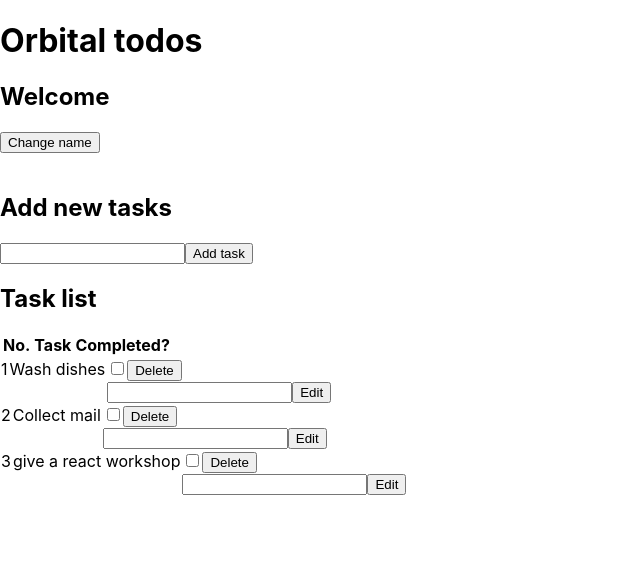
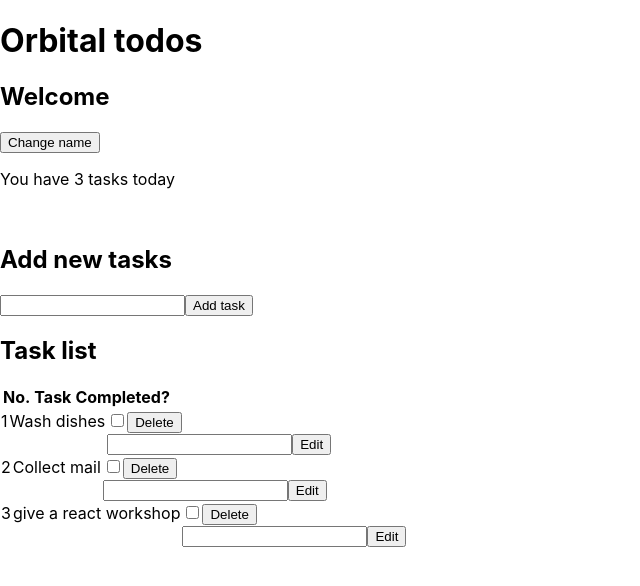
Before and after one commit to Vangmay/React-workshop, a React (Create React App) app: page / in a window 1280 px wide. Shown: the top 586 px of the page, without its empty margins (0-640 px from the left). Built offline with nearby package versions, Linux system fonts and the light colour scheme.

Commit message:
Ex6
Lifting up state

```diff
--- a/src/App.js
+++ b/src/App.js
@@ -3,14 +3,17 @@ import { useState } from "react";
 import WelcomeBanner from "./Components/WelcomeBanner";
 import TaskManager from "./Components/TaskManager";
 
+const defaultTasks = ["Wash dishes", "Collect mail", "give a react workshop"];
+
 function App() {
   const [name, setName] = useState("");
+  const [tasks, setTasks] = useState(defaultTasks);
 
   return (
     <>
-      <WelcomeBanner />
+      <WelcomeBanner numTasks={tasks.length} />
       <br />
-      <TaskManager />
+      <TaskManager tasks={tasks} setTasks={setTasks} />
     </>
   );
 }
--- a/src/Components/TaskManager.js
+++ b/src/Components/TaskManager.js
@@ -2,19 +2,8 @@ import React from "react";
 import { useState } from "react";
 import TaskList from "./TaskList";
 
-const defaultTasks = ["Wash dishes", "Collect mail", "give a react workshop"];
-
-function TaskManager() {
-  const [tasks, setTasks] = useState(defaultTasks);
+function TaskManager({ tasks, setTasks }) {
   const [newTask, setNewTask] = useState();
-
-  function handleTaskEdit(i, updateTask) {
-    setTasks([...tasks.slice(0, i), updateTask, ...tasks.slice(i + 1)]);
-  }
-
-  function handleTaskDelete(i) {
-    setTasks([...tasks.slice(0, i), ...tasks.slice(i + 1)]);
-  }
 
   function handleAddTask(e) {
     e.preventDefault();
--- a/src/Components/WelcomeBanner.js
+++ b/src/Components/WelcomeBanner.js
@@ -1,7 +1,7 @@
 import React from "react";
 import { useState } from "react";
 
-function WelcomeBanner() {
+function WelcomeBanner({ numTasks }) {
   const [name, setName] = useState();
 
   function handleNameChange() {
@@ -18,6 +18,7 @@ function WelcomeBanner() {
       <h1>Orbital todos</h1>
       <h2>Welcome {name}</h2>
       <button onClick={handleNameChange}>Change name</button>
+      <p>You have {numTasks} tasks today</p>
     </header>
   );
 }
```
